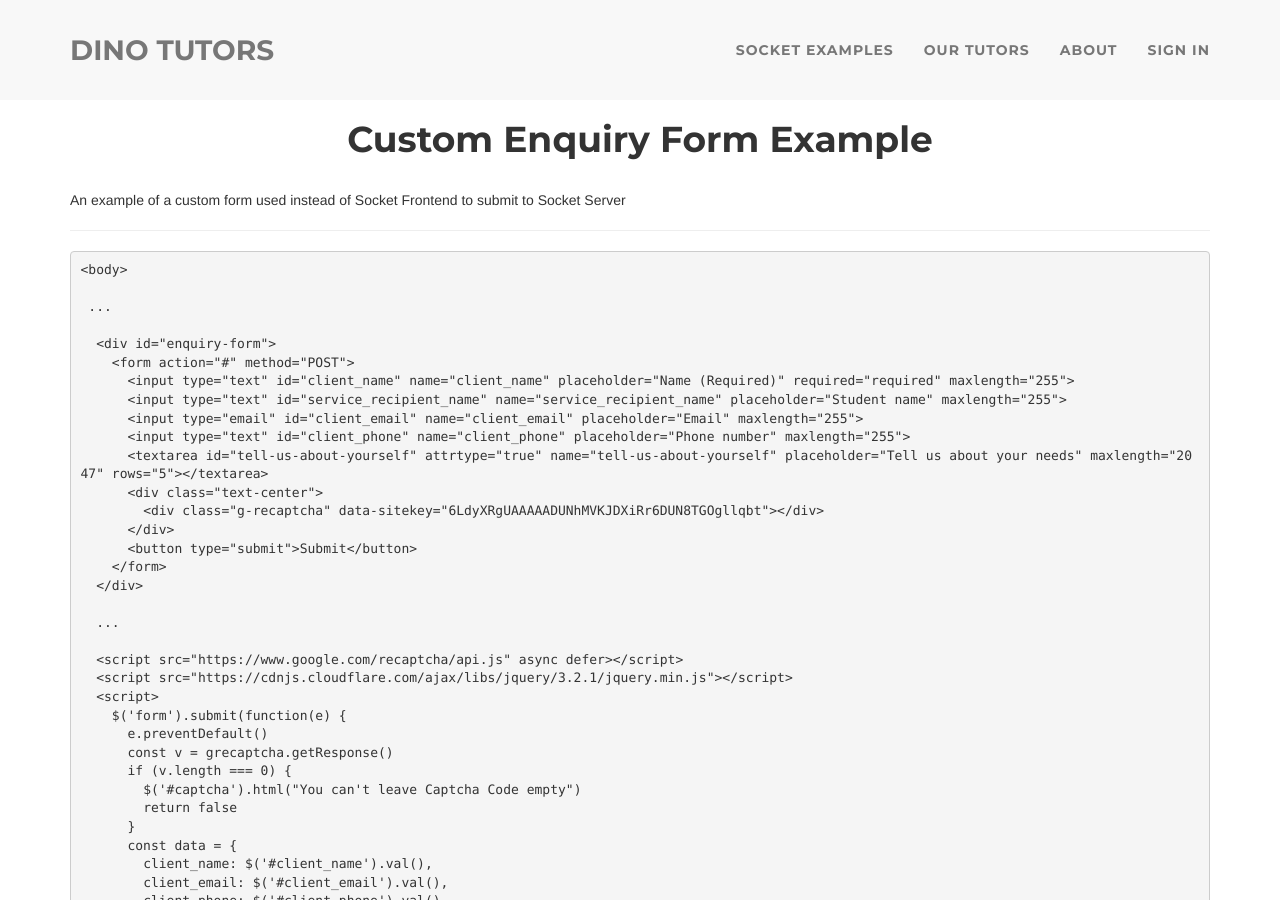
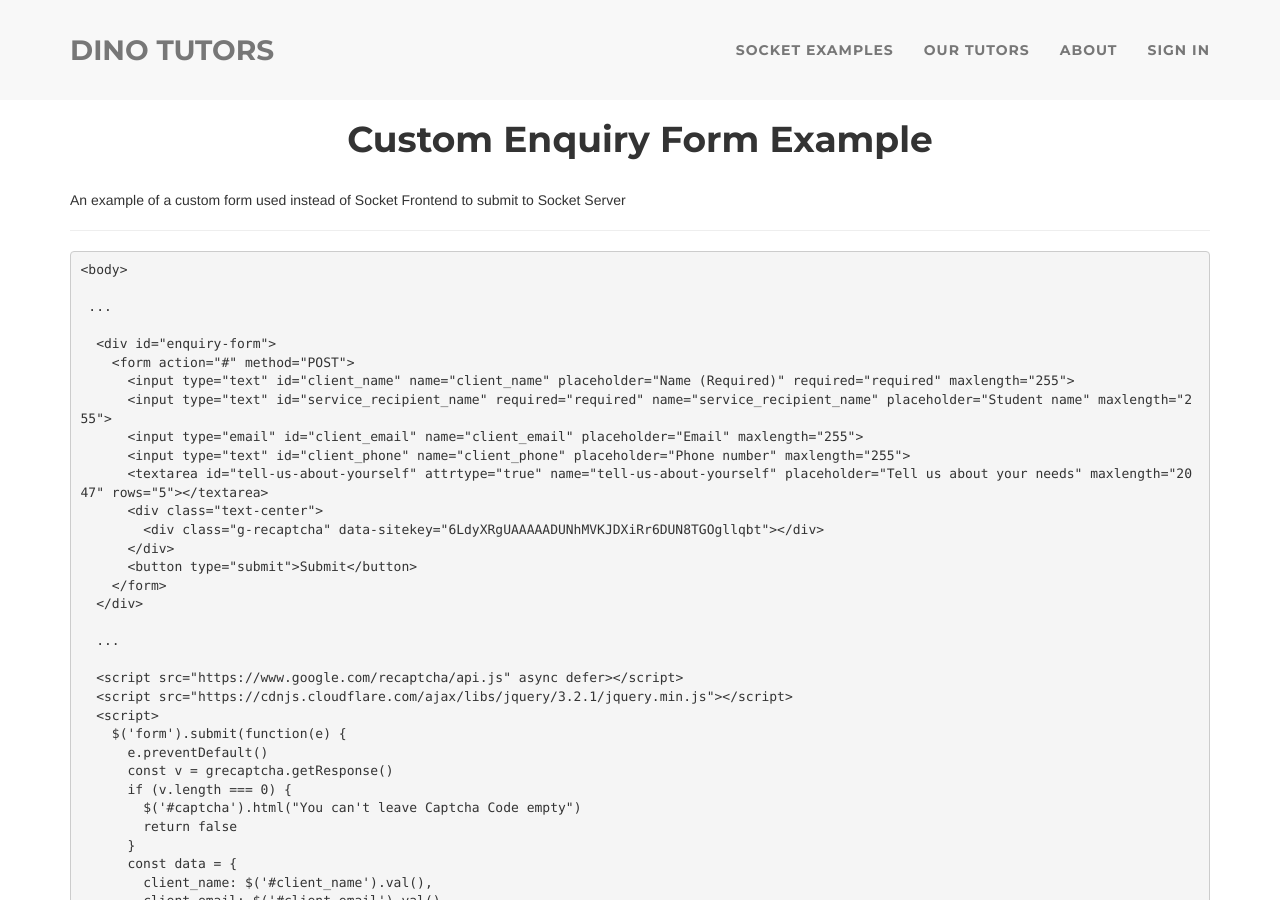
Before and after one commit to tutorcruncher/dinotutors.com, a Jekyll site: the page built from _examples/custom_enquiry_form.html, in a window 1280 px wide and 900 px high. Built offline with Jekyll 4.4.1, drawn with Linux system fonts in a browser that asks for light colours; nearby versions of some CDN libraries; a style sheet for code colours, icons or effects is not loaded.

Commit message:
Update custom_enquiry_form.html

```diff
--- a/_examples/custom_enquiry_form.html
+++ b/_examples/custom_enquiry_form.html
@@ -12,7 +12,7 @@ description: An example of a custom form used instead of Socket Frontend to subm
   <div id="enquiry-form">
     <form action="#" method="POST">
       <input type="text" id="client_name" name="client_name" placeholder="Name (Required)" required="required" maxlength="255">
-      <input type="text" id="service_recipient_name" name="service_recipient_name" placeholder="Student name" maxlength="255">
+      <input type="text" id="service_recipient_name" required="required" name="service_recipient_name" placeholder="Student name" maxlength="255">
       <input type="email" id="client_email" name="client_email" placeholder="Email" maxlength="255">
       <input type="text" id="client_phone" name="client_phone" placeholder="Phone number" maxlength="255">
       <textarea id="tell-us-about-yourself" attrtype="true" name="tell-us-about-yourself" placeholder="Tell us about your needs" maxlength="2047" rows="5"></textarea>
@@ -101,7 +101,7 @@ description: An example of a custom form used instead of Socket Frontend to subm
 <div id="enquiry-form">
   <form action="#" method="POST">
     <input type="text" id="client_name" name="client_name" placeholder="Name (Required)" required="required" maxlength="255">
-    <input type="text" id="service_recipient_name" name="service_recipient_name" placeholder="Student name" maxlength="255">
+    <input type="text" id="service_recipient_name" required="required" name="service_recipient_name" placeholder="Student name" maxlength="255">
     <input type="email" id="client_email" name="client_email" placeholder="Email" maxlength="255">
     <input type="text" id="client_phone" name="client_phone" placeholder="Phone number" maxlength="255">
     <textarea id="tell-us-about-yourself" attrtype="true" name="tell-us-about-yourself" placeholder="Tell us about your needs" maxlength="2047" rows="5"></textarea>
```
